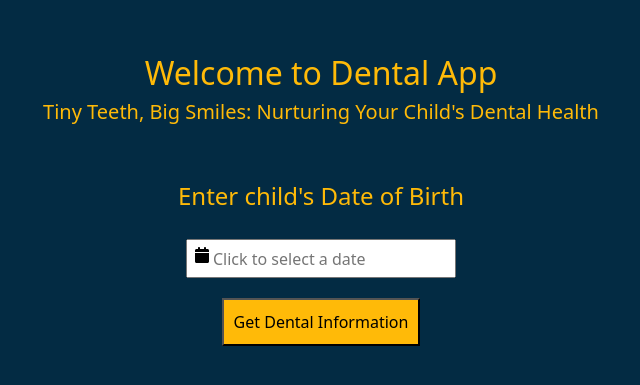
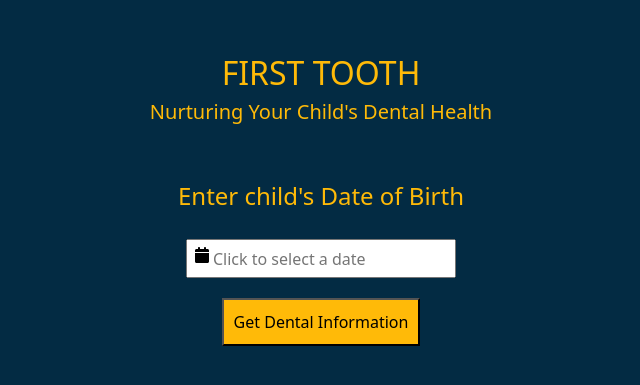
Before and after one commit to chrisma89/projectD, a React (Vite) app: page / in a window 1280 px wide. Shown: the part 225-610 px from the top of the page, without its empty margins (319-959 px from the left). Built offline with nearby package versions, Linux system fonts and the light colour scheme.

Commit message:
title and tagline updated

```diff
--- a/src/assets/components/ageform.jsx
+++ b/src/assets/components/ageform.jsx
@@ -59,8 +59,8 @@ const Age = () => {
         className="container-fluid d-flex flex-column justify-content-center align-items-center"
         style={{ padding: "50px" }}
       >
-        <h2>Welcome to Dental App</h2>
-        <h5>Tiny Teeth, Big Smiles: Nurturing Your Child's Dental Health</h5>
+        <h2>FIRST TOOTH</h2>
+        <h5>Nurturing Your Child's Dental Health</h5>
       </div>
 
       <h4>Enter child's Date of Birth</h4>
--- a/src/assets/components/footer.jsx
+++ b/src/assets/components/footer.jsx
@@ -7,7 +7,7 @@ const Footer = () => {
       className="container-fluid d-flex footer justify-content-center"
       style={{ width: "100%", height: "6%", alignItems: "center" }}
     >
-      <div style={{padding : "8px"}}>©DentalApp 2024</div>
+      <div style={{padding : "8px"}}>©FIRSTTOOTH 2024</div>
       <div>
         <a
           style={{ color: "#23001E" }}
--- a/src/assets/components/tooth.jsx
+++ b/src/assets/components/tooth.jsx
@@ -74,7 +74,7 @@ const ToothInfo = ({ childAge, ageUnit }) => {
   <Navbar expand="lg" style={{
       backgroundColor: "#FFBA08",
       color: "#FFBA08"}}>
-        <Navbar.Brand href="#home" style={{fontSize : "2rem", paddingLeft : "10px"}}>DentalApp</Navbar.Brand>
+        <Navbar.Brand href="#home" style={{fontSize : "2rem", paddingLeft : "10px"}}>FIRSTTOOTH</Navbar.Brand>
         <Navbar.Toggle aria-controls="basic-navbar-nav" />
         <Navbar.Collapse id="basic-navbar-nav">
           <Nav className="container-fluid d-flex justify-content-end align-content-end">
```
